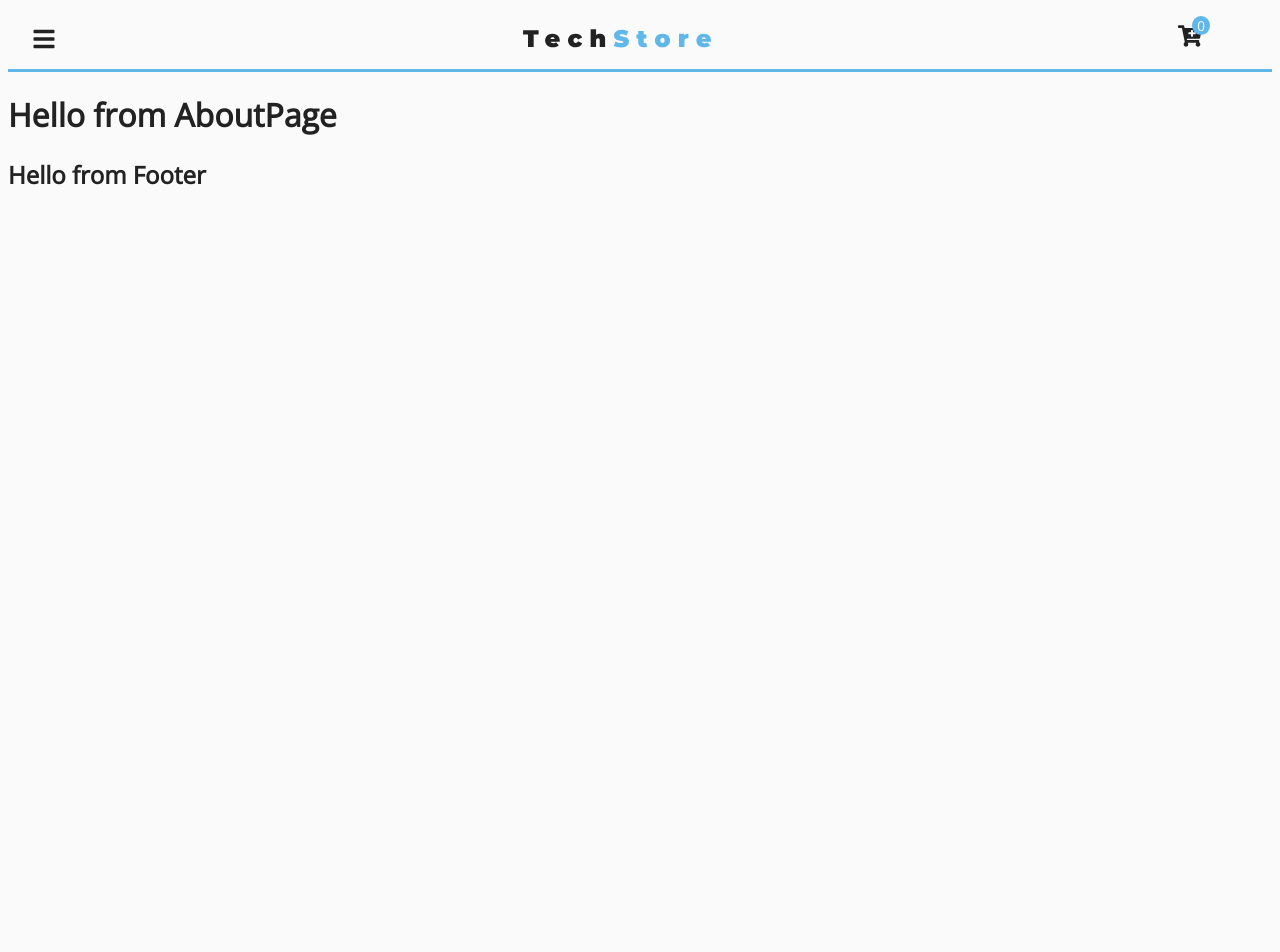
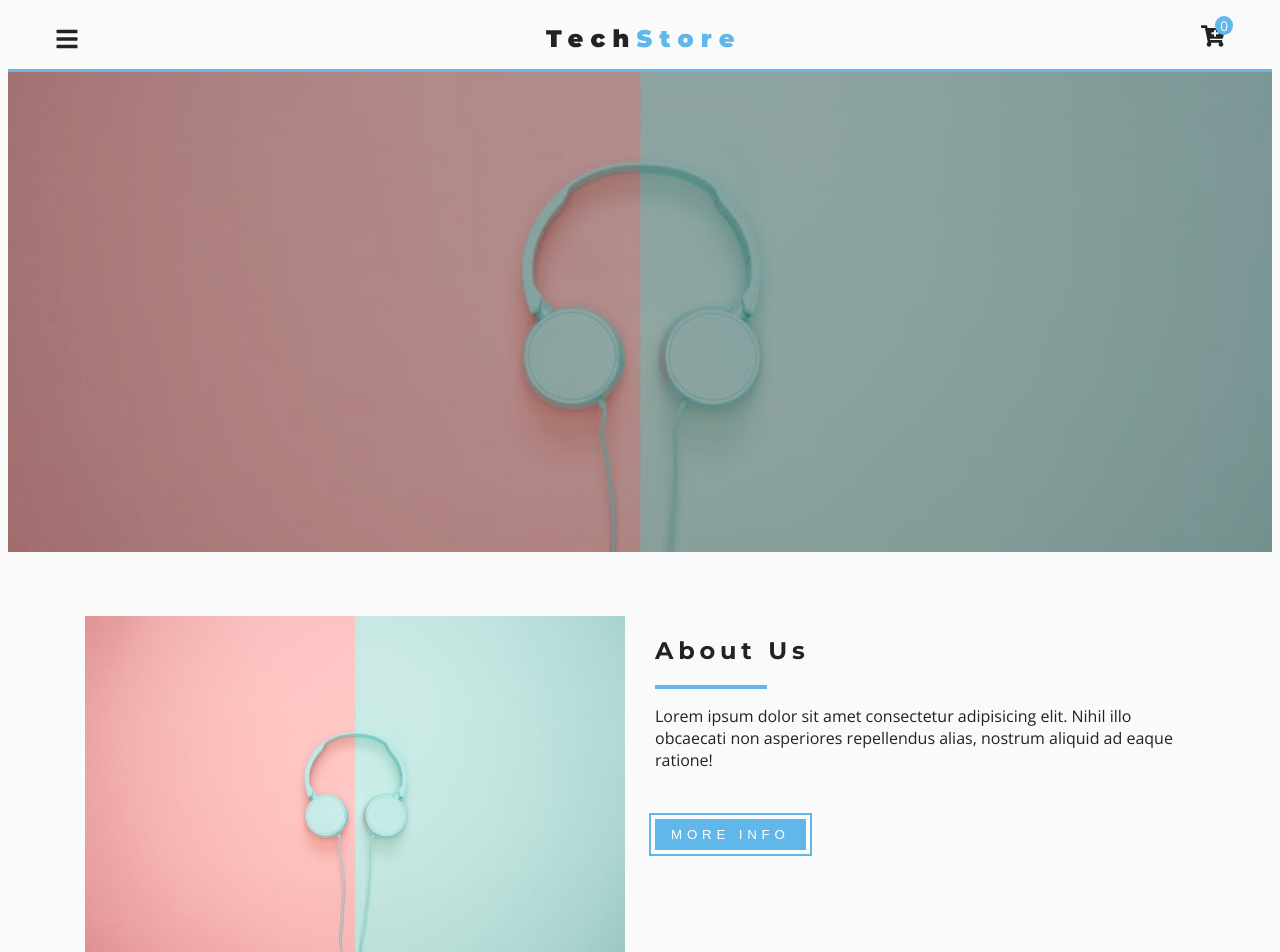
Before and after one commit to mavarona/gadgets-store, a React (Create React App) app: page /about in a window 1280 px wide. Shown: the top 952 px of the page. Before the commit the page ends 800 px from the top, so only its background shows below. Built offline with nearby package versions, Linux system fonts and the light colour scheme.

Commit message:
Title Component and About Page

```diff
--- a/src/App.css
+++ b/src/App.css
@@ -1,4 +1,4 @@
-@import url('https://fonts.googleapis.com/css?family=Montserrat:400,700|Open+Sans&display=swap');
+@import url("https://fonts.googleapis.com/css?family=Montserrat:400,700|Open+Sans");
 :root {
     --primaryColor: #5fb7ea;
     --primaryRGBA: rgba(0, 0, 0, 0.3);
@@ -11,7 +11,7 @@
 }
 
 .text-title {
-    font-family: 'Montserrat', sans-serif;
+    font-family: "Montserrat", sans-serif;
     font-weight: bold;
     letter-spacing: var(--mainSpacing);
     text-transform: capitalize;
@@ -22,7 +22,7 @@
 }
 
 body {
-    font-family: 'Open Sans', sans-serif !important;
+    font-family: "Open Sans", sans-serif !important;
     background: var(--mainGrey) !important;
     color: var(--mainBlack);
 }
@@ -36,13 +36,12 @@ body {
     letter-spacing: var(--mainSpacing);
     outline: 2px solid var(--primaryColor);
     outline-offset: 4px;
-    text-decoration: none;
     border: none;
     transition: var(--mainTransition);
 }
 
 .main-link:hover {
-    background-color: var(--darkGrey);
+    background: var(--darkGrey);
     text-decoration: none;
     color: var(--primaryColor);
     outline-color: var(--darkGrey);
--- /dev/null
+++ b/src/components/AboutPage/Info.js
@@ -0,0 +1,36 @@
+import React from "react";
+import Title from "../Title";
+import aboutBcg from "../../images/aboutBcg.jpeg";
+export default function Info() {
+  return (
+    <section className="py-5">
+      <div className="container">
+        <div className="row">
+          <div className="col-10 col-md-6 my-3">
+            <img
+              src={aboutBcg}
+              className="img-fluid img-thumbnail"
+              alt="about company"
+              style={{ background: "var(--darkGrey)", width: "100%" }}
+            />
+          </div>
+          <div className="col-10 col-md-6 my-3">
+            <Title title="about us" />
+            <p className="text-lead text-muted my-3">
+              Lorem ipsum dolor sit amet consectetur adipisicing elit. Nihil
+              illo obcaecati non asperiores repellendus alias, nostrum aliquid
+              ad eaque ratione!
+            </p>
+            <button
+              className="main-link"
+              type="button"
+              style={{ marginTop: "2rem" }}
+            >
+              more info
+            </button>
+          </div>
+        </div>
+      </div>
+    </section>
+  );
+}
--- a/src/components/Navbar.js
+++ b/src/components/Navbar.js
@@ -3,8 +3,7 @@ import { FaBars, FaCartPlus } from "react-icons/fa";
 import styled from "styled-components";
 import { ProductConsumer } from "../context";
 import logo from "../images/logo.svg";
-
-const Navbar = () => {
+export default function Navbar() {
   return (
     <ProductConsumer>
       {value => {
@@ -13,10 +12,10 @@ const Navbar = () => {
           <NavWrapper>
             <div className="nav-center">
               <FaBars className="nav-icon" onClick={handleSidebar} />
-              <img src={logo} alt="Gadgets Store" />
+              <img src={logo} alt="tech store logo" />
               <div className="nav-cart">
                 <FaCartPlus className="nav-icon" onClick={handleCart} />
-                <div className="cart-items"> {cartItems} </div>
+                <div className="cart-items">{cartItems}</div>
               </div>
             </div>
           </NavWrapper>
@@ -24,7 +23,7 @@ const Navbar = () => {
       }}
     </ProductConsumer>
   );
-};
+}
 
 const NavWrapper = styled.nav`
   position: -webkit-sticky;
@@ -34,12 +33,13 @@ const NavWrapper = styled.nav`
   padding: 1rem 1.5rem;
   background: var(--mainGrey);
   border-bottom: 3px solid var(--primaryColor);
+  z-index: 1;
   .nav-center {
     display: flex;
     align-items: center;
     justify-content: space-between;
     max-width: 1170px;
-    margin: 0 setAutoFreeze;
+    margin: 0 auto;
   }
   .nav-icon {
     font-size: 1.5rem;
@@ -59,5 +59,3 @@ const NavWrapper = styled.nav`
     border-radius: 50%;
   }
 `;
-
-export default Navbar;
--- /dev/null
+++ b/src/components/Title.js
@@ -0,0 +1,22 @@
+import React from "react";
+import styled from "styled-components";
+export default function Title({ title, center }) {
+  return (
+    <TitleWrapper className="row" center={center}>
+      <div className="col">
+        <h2 className="text-title">{title}</h2>
+        <div className="title-underline" />
+      </div>
+    </TitleWrapper>
+  );
+}
+
+const TitleWrapper = styled.div`
+  text-align: ${props => (props.center ? "center" : "left")};
+  .title-underline {
+    height: 0.25rem;
+    width: 7rem;
+    background: var(--primaryColor);
+    margin: ${props => (props.center ? "0 auto" : "0")};
+  }
+`;
--- a/src/pages/AboutPage.js
+++ b/src/pages/AboutPage.js
@@ -1,11 +1,12 @@
 import React from "react";
-
-const AboutPage = () => {
+import Info from "../components/AboutPage/Info";
+import Hero from "../components/Hero";
+import aboutBcg from "../images/aboutBcg.jpeg";
+export default function AboutPage() {
   return (
     <>
-      <h1>Hello from AboutPage</h1>
+      <Hero img={aboutBcg} />
+      <Info />
     </>
   );
-};
-
-export default AboutPage;
+}
```
